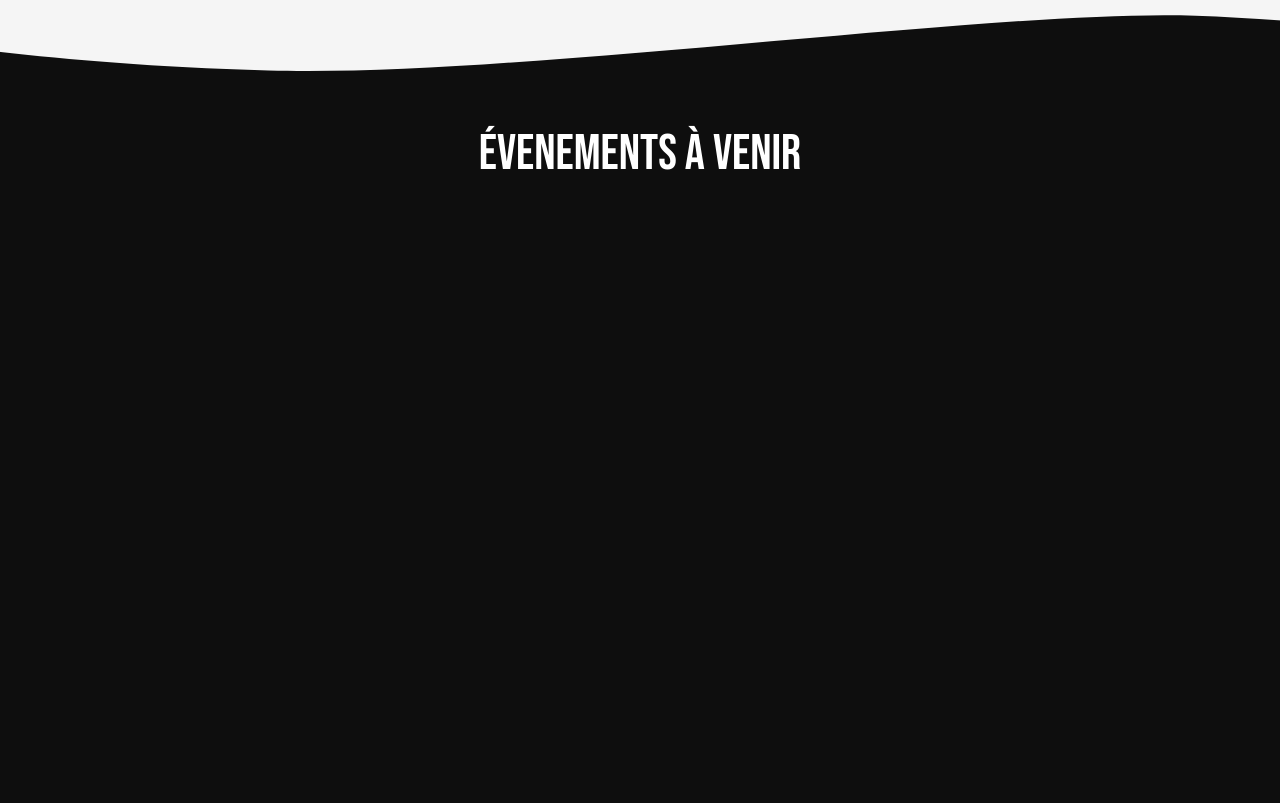
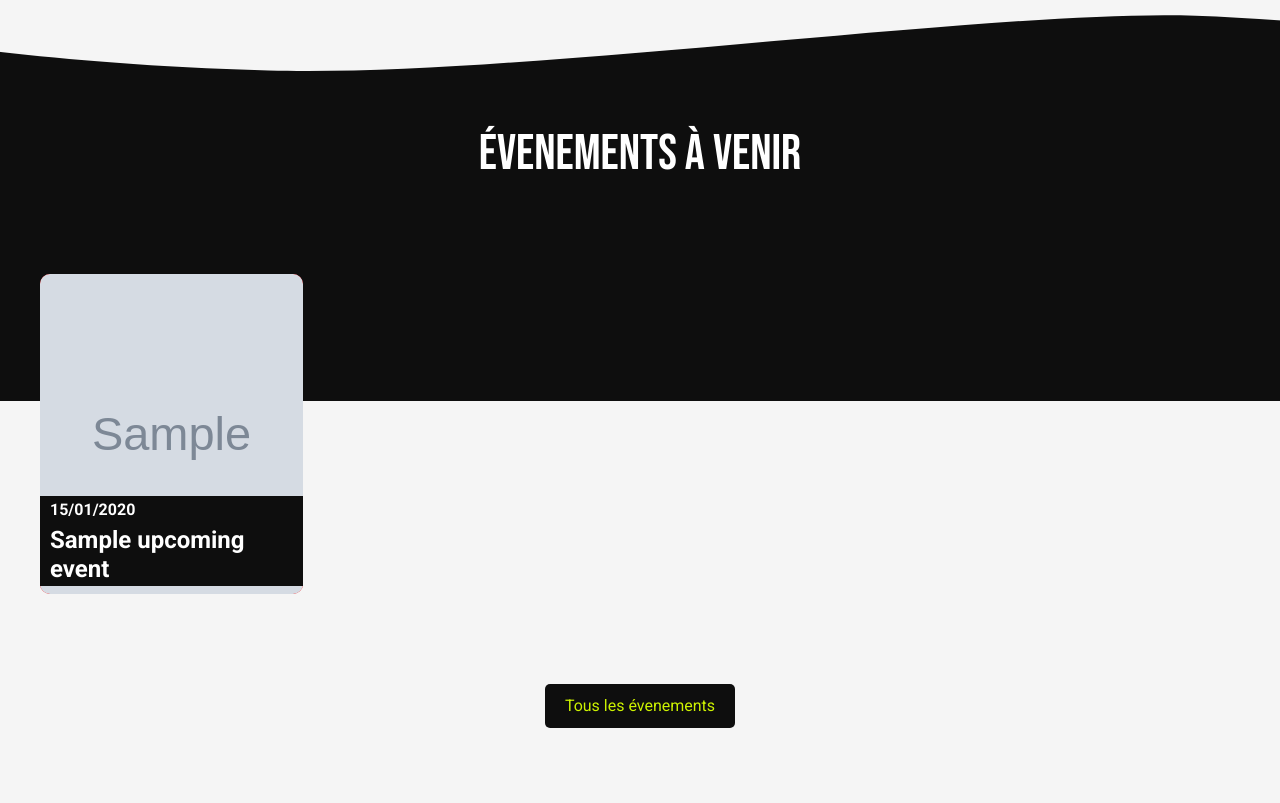
Before and after one commit to AntoineRSCL/Tennis_TFE, a Symfony app: template templates/home.html.twig in a window 1280 px wide. Shown: the part 1876-2679 px from the top of the page. Before the commit the page ends 2046 px from the top, so only its background shows below. Run offline with Twig, Linux system fonts and the light colour scheme; the template is opened without the code that fills it: most values are stand-ins (such as "Sample title", 1, 10 or a date in 2020); grey boxes marked "Sample" are stand-in pictures; style sheets or scripts are compiled from the project's sources; some libraries are stand-ins or nearby versions.

Commit message:
part event home

```diff
--- a/assets/styles/pages/home.scss
+++ b/assets/styles/pages/home.scss
@@ -366,12 +366,22 @@
     }
     .eventHome{
       width: 100%;
-      min-height: 100vh;
+      min-height: 80vh;
       background-color: $black;
       position: relative;
       @include flex(column);
       justify-content: start;
       color: white;
+      position: relative;
+      .upEvent, .downEvent{
+        position: absolute;
+        width: 100%;
+        height: 50%;
+      }
+      .downEvent{
+        background-color: $white;
+        bottom: 0;
+      }
       .shapedividers_com-9608{
         position: absolute;
         width: 100%;
@@ -391,5 +401,71 @@
         font-size: 50px;
         text-align: center;
       }
+      .allEvent{
+        padding: 10px 20px;
+        @include btn($black, $yellow);
+        margin-bottom: 75px;
+      }
+      .eventContainer{
+        width: 100%;
+        max-width: 1200px;
+        min-height: 45vh;
+        @include flex(row);
+        color: $black;
+        margin: 50px 0;
+        @media all and (max-width:1200px) {
+            max-width: 900px;
+        }
+        @media all and (max-width:900px) {
+            max-width: 700px;
+            flex-direction: column;
+        }
+        @media all and (max-width:700px) {
+            max-width: 500px;
+        }
+        @media all and (max-width:500px) {
+            max-width: 400px;
+        }
+        @media all and (max-width:400px) {
+            max-width: 250px;
+        }
+      }
+      swiper-container{
+        margin-top: 5vh;
+        width: 100%;
+        height: 45vh;
+        swiper-slide{
+          background-color: red;
+          border-radius: 10px;
+          height: 40vh;
+          @include flex(column);
+          align-items: start;
+          justify-content: end;
+          position: relative;
+          h4, span{
+            position: relative;
+            z-index: 55;
+            color: white;
+            font-weight: bold;
+            padding: 2px 10px;
+            background-color: $black;
+            width: 100%;
+          }
+          img{
+            width: 100%;
+            height: 100%;
+            position: absolute;
+            object-fit: cover;
+            border-radius: 10px;
+          }
+          a{
+            width: 100%;
+            height: 100%;
+            position: absolute;
+            border-radius: 10px;
+            z-index: 50;
+          }
+        }
+      }
     }
 }
--- a/templates/home.html.twig
+++ b/templates/home.html.twig
@@ -134,10 +134,53 @@
         <div class="eventHome">
             <div class="shapedividers_com-9608"></div>
             <h2>Évenements à venir</h2>
+            <div class="upEvent"></div>
+            <div class="downEvent"></div>
+            <div class="eventContainer">
+                <swiper-container class="mySwiper" init="false">
+                    {% for event in upcomingEvents %}
+                        <swiper-slide>
+                            <img src="/uploads/pictures/{{event.picture}}" alt="Image de {{event.title}}">
+                                <a href="{{ path('agenda_show', {slug: event.slug}) }}"></a>
+                            <span>{{ event.date|date('d/m/Y') }}</span>
+                            <h4>{{event.title}}</h4>
+                        </swiper-slide>
+                    {% endfor %}
+                </swiper-container>
+            </div>
+            <a class="allEvent" href="{{ path('agenda_index') }}">Tous les évenements</a>
         </div>
     </div>
 {% endblock %}
 
 
 {% block javascripts %}
+    <script src="https://cdn.jsdelivr.net/npm/swiper@11/swiper-element-bundle.min.js"></script>
+
+  <script>
+    const swiperEl = document.querySelector('swiper-container')
+    Object.assign(swiperEl, {
+      slidesPerView: 1,
+      spaceBetween: 10,
+      pagination: {
+        clickable: true,
+      },
+      breakpoints: {
+        640: {
+          slidesPerView: 2,
+          spaceBetween: 20,
+        },
+        900: {
+          slidesPerView: 3,
+          spaceBetween: 40,
+        },
+        1200: {
+          slidesPerView: 4,
+          spaceBetween: 50,
+        },
+      },
+    });
+    swiperEl.initialize();
+  </script>
+
 {% endblock %}
```
Also changed, not shown: src/Controller/AgendaController.php (added, +29 -0 lines), src/Controller/HomeController.php (+6 -2 lines), src/Repository/AgendaRepository.php (+16 -0 lines), templates/agenda/index.html.twig (added, +20 -0 lines), templates/agenda/show.html.twig (added).
